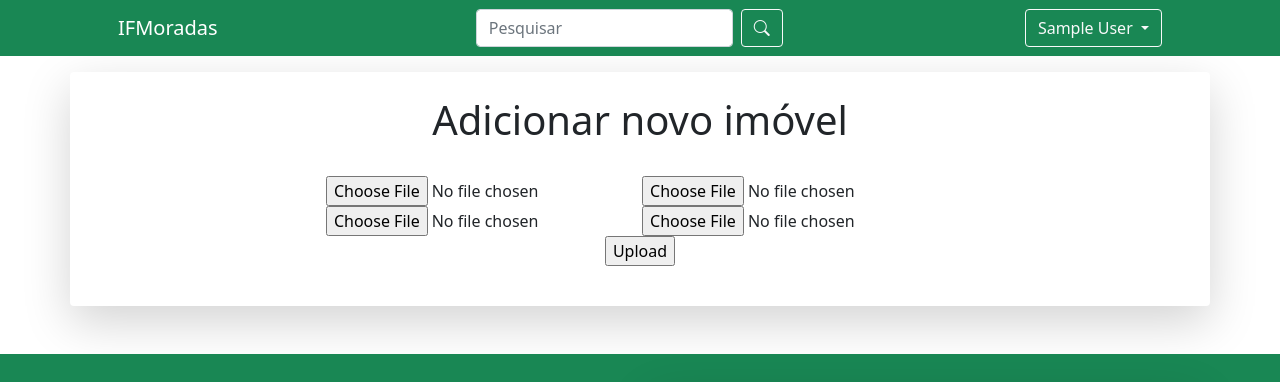
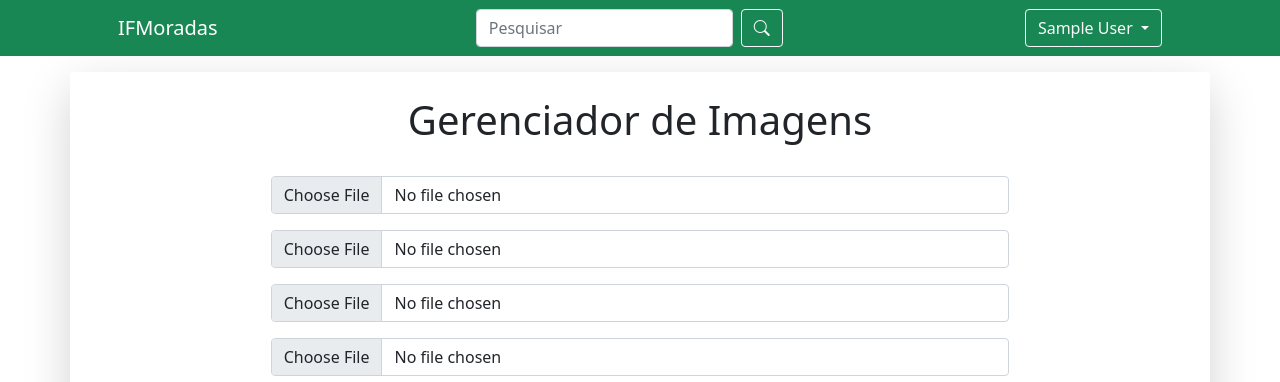
Before and after one commit to AnthonyLeier/ifmoradas, a Django app: page /telaImagem/1/ in a window 1280 px wide. Shown: the top 382 px of the page. Run offline with Django 3.2, Linux system fonts and the light colour scheme; the visitor is signed in with stand-in values (Sample User, id 1); some libraries are stand-ins or nearby versions.

Commit message:
Alterações de layout

```diff
--- a/moradias/templates/form.html
+++ b/moradias/templates/form.html
@@ -1,7 +1,7 @@
 {% extends 'base.html' %} {% block conteudo %}
 <div class="container shadow-lg p-3 my-3 bg-body rounded">
 	<div class="col-8 m-auto pt-2 pb-2 text-center">
-		<h1>Adicionar novo imóvel</h1>
+		<h1>Formulário de Imóvel</h1>
 	</div>
 	<div class="col-8 m-auto pt-2>s pb-2 text-center mt-3">
 		<form name="form" id="form" action="{% if moradias %} /update/{{moradias.id}}/ {% else %} /create/ {%endif%}" method="post">
@@ -16,6 +16,7 @@
 					maxlength="50"
 					required
 					id="id_nome"
+					value="{{moradias.nome}}"
 				/>
 				<label for="floatingInput">Título</label>
 			</div>
@@ -29,6 +30,7 @@
 					maxlength="500"
 					required
 					id="id_descricao"
+					value="{{moradias.descricao}}"
 				/>
 				<label for="floatingInput">Descrição</label>
 			</div>
@@ -42,6 +44,7 @@
 					step="0.01"
 					required
 					id="id_valor"
+					value="{{moradias.valor}}"
 				/>
 				<label for="floatingInput">Valor</label>
 			</div>
--- a/moradias/templates/imagem.html
+++ b/moradias/templates/imagem.html
@@ -1,17 +1,25 @@
 {% extends 'base.html' %} {% block conteudo %}
 <div class="container shadow-lg p-3 my-3 bg-body rounded">
 	<div class="col-8 m-auto pt-2 pb-2 text-center">
-		<h1>Adicionar novo imóvel</h1>
+		<h1>Gerenciador de Imagens</h1>
 	</div>
 	<div class="col-8 m-auto pt-2>s pb-2 text-center mt-3">
 		<form action="{% url 'novaImagem' %}" method="post" enctype="multipart/form-data">
 			{% csrf_token %}
 			<input type="hidden" name="imovel" value="{{imovel}}" />
-			<input type="file" name="imagem1" required id="id_imagem1" />
-			<input type="file" name="imagem2" required id="id_imagem2" />
-			<input type="file" name="imagem3" required id="id_imagem3" />
-			<input type="file" name="imagem4" required id="id_imagem4" />
-			<p><input type="submit" value="Upload" /></p>
+			<div class="mb-3">
+				<input class="form-control" type="file" id="formFile" name="imagem1" />
+			</div>
+			<div class="mb-3">
+				<input class="form-control" type="file" id="formFile" name="imagem2" />
+			</div>
+			<div class="mb-3">
+				<input class="form-control" type="file" id="formFile" name="imagem3" />
+			</div>
+			<div class="mb-3">
+				<input class="form-control" type="file" id="formFile" name="imagem4" />
+			</div>
+			<button class="btn btn-success" type="submit">Salvar</button>
 		</form>
 	</div>
 </div>
```
Also changed, not shown: moradias/templates/detalhes.html (+22 -17 lines).
